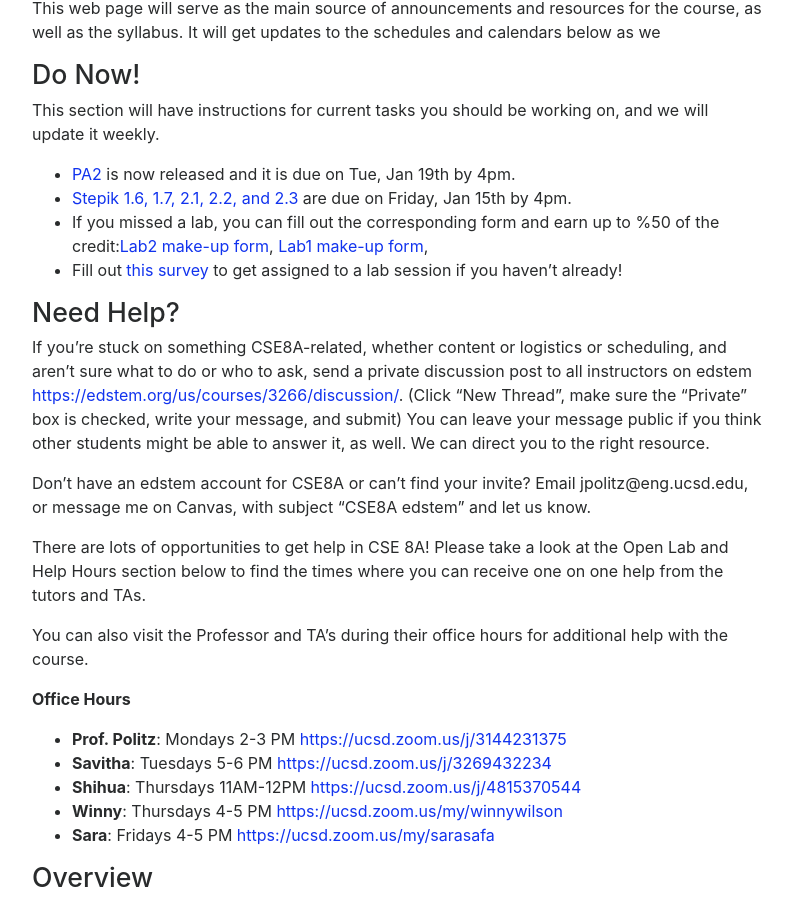
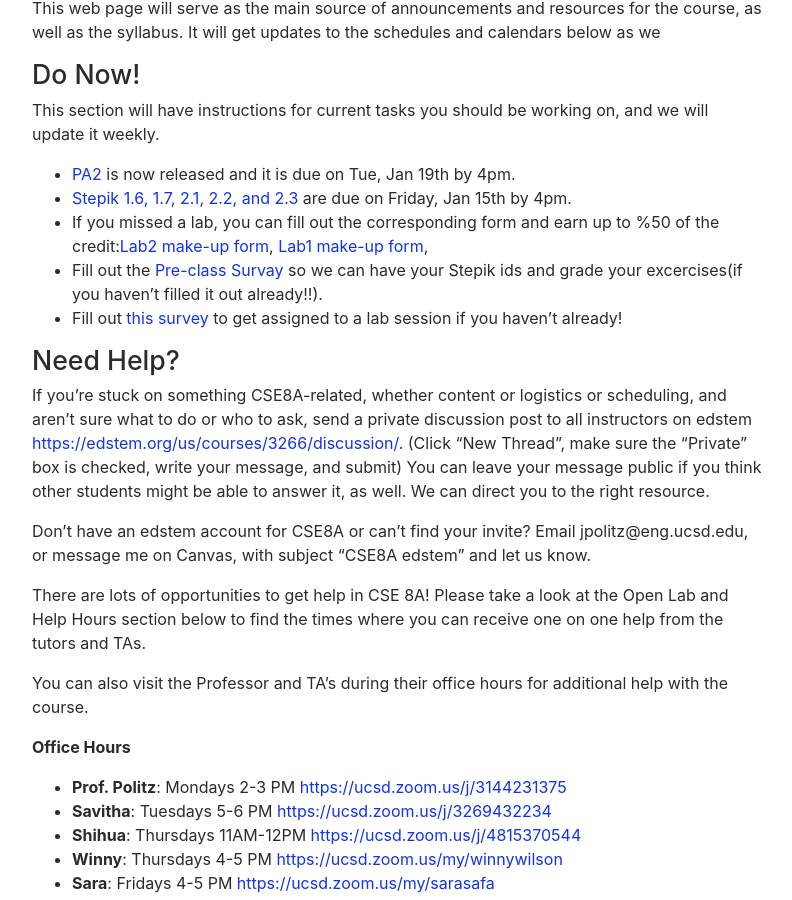
Before and after one commit to ucsd-cse8a-w21/ucsd-cse8a-w21.github.io, a Jekyll site: the page built from index.md, in a window 1280 px wide and 900 px high, scrolled down 779 px. Shown: the whole window, without its empty margins (243-1035 px from the left). Built offline with Jekyll 4.4.1, drawn with Linux system fonts in a browser that asks for light colours; nearby versions of some CDN libraries.

Commit message:
Update index.md

```diff
--- a/index.md
+++ b/index.md
@@ -31,6 +31,7 @@ on, and we will update it weekly.
 - [PA2](https://docs.google.com/document/d/1SxHtmDNzdm2Ogs2zA3SGog9fRD35dGPe/edit?ts=5fffccc1#) is now released and it is due on Tue, Jan 19th by 4pm.
 - [Stepik 1.6, 1.7, 2.1, 2.2, and 2.3](https://stepik.org/lesson/467747/step/1?unit=458566) are due on Friday, Jan 15th by 4pm.
 - If you missed a lab, you can fill out the corresponding form and earn up to %50 of the credit:[Lab2 make-up form](https://forms.gle/q1s1Dr1KMe3RY77LA), [Lab1 make-up form](https://forms.gle/QybphWqaceBJUVQR9),
+- Fill out the [Pre-class Survay](https://forms.gle/fu7V8UxvKEH3i6ef7) so we can have your Stepik ids and grade your excercises(if you haven't filled it out already!!).
 - Fill out [this
 survey](https://docs.google.com/forms/d/e/1FAIpQLScrxmgbgx9BCM8n_qo-BI4rKQAXhbGR2yf-sLrJGNYnanczSA/viewform)
 to get assigned to a lab session if you haven't already!
```
